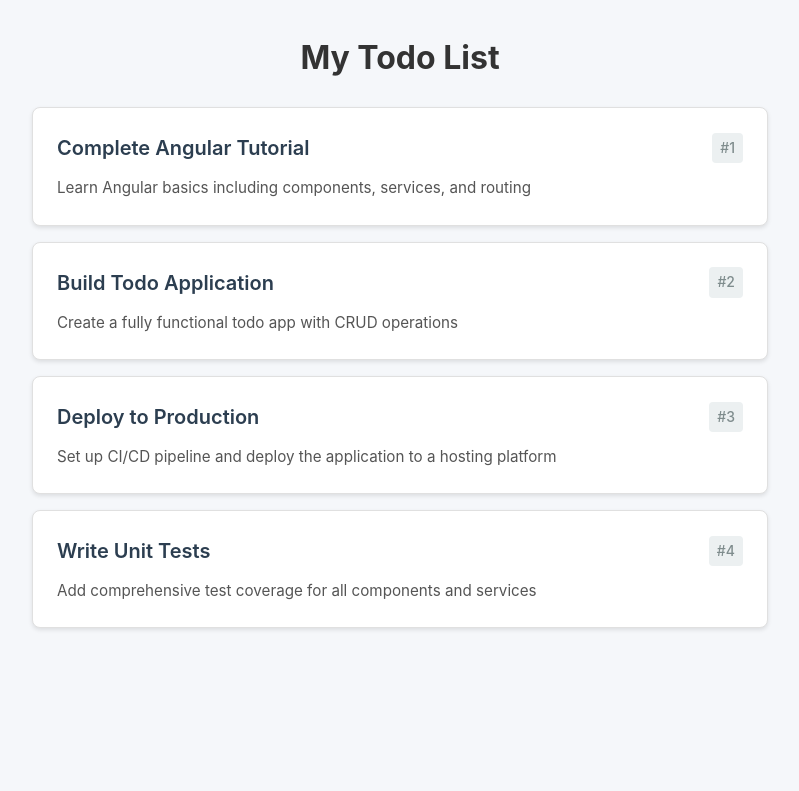
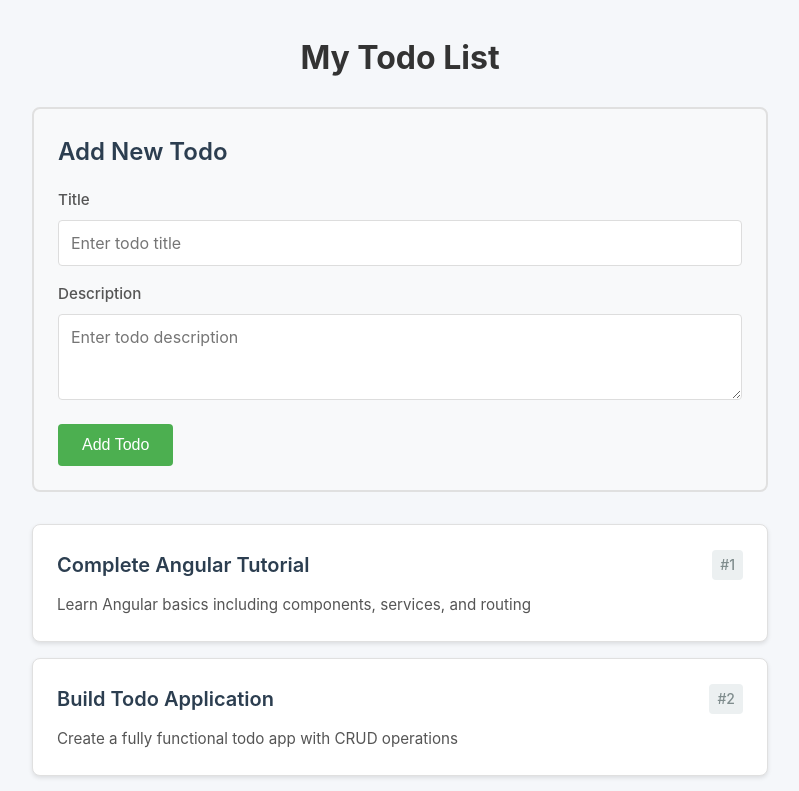
Before and after one commit to 2advancesolutions/Venus-Angular-Todo-None-Human, an Angular app: page / in a window 1280 px wide. Shown: the top 791 px of the page, without its empty margins (240-1039 px from the left). Built offline with nearby package versions, Linux system fonts and the light colour scheme.

Commit message:
feat: add todo creation form with title and description fields

```diff
--- a/src/app/components/todo-list/todo-list.css
+++ b/src/app/components/todo-list/todo-list.css
@@ -11,6 +11,79 @@
   text-align: center;
 }
 
+/* Add Todo Form Styles */
+.add-todo-form {
+  background: #f8f9fa;
+  border: 2px solid #e0e0e0;
+  border-radius: 8px;
+  padding: 1.5rem;
+  margin-bottom: 2rem;
+}
+
+.form-title {
+  font-size: 1.5rem;
+  color: #2c3e50;
+  margin: 0 0 1rem 0;
+  font-weight: 600;
+}
+
+.form-group {
+  margin-bottom: 1rem;
+}
+
+.form-group label {
+  display: block;
+  font-size: 0.95rem;
+  color: #555;
+  margin-bottom: 0.5rem;
+  font-weight: 500;
+}
+
+.form-input,
+.form-textarea {
+  width: 100%;
+  padding: 0.75rem;
+  font-size: 1rem;
+  border: 1px solid #ddd;
+  border-radius: 4px;
+  box-sizing: border-box;
+  font-family: inherit;
+  transition: border-color 0.2s, box-shadow 0.2s;
+}
+
+.form-input:focus,
+.form-textarea:focus {
+  outline: none;
+  border-color: #4CAF50;
+  box-shadow: 0 0 0 3px rgba(76, 175, 80, 0.1);
+}
+
+.form-textarea {
+  resize: vertical;
+  min-height: 80px;
+}
+
+.btn-add {
+  background: #4CAF50;
+  color: white;
+  border: none;
+  padding: 0.75rem 1.5rem;
+  font-size: 1rem;
+  font-weight: 500;
+  border-radius: 4px;
+  cursor: pointer;
+  transition: background-color 0.2s, transform 0.1s;
+}
+
+.btn-add:hover {
+  background: #45a049;
+}
+
+.btn-add:active {
+  transform: scale(0.98);
+}
+
+/* Todo Cards Styles */
 .todo-cards {
   display: flex;
   flex-direction: column;
--- a/src/app/components/todo-list/todo-list.html
+++ b/src/app/components/todo-list/todo-list.html
@@ -1,6 +1,41 @@
 <div class="todo-list-container">
   <h1 class="todo-list-title">My Todo List</h1>
 
+  <!-- Add Todo Form -->
+  <div class="add-todo-form">
+    <h2 class="form-title">Add New Todo</h2>
+    <form (ngSubmit)="addTodo()">
+      <div class="form-group">
+        <label for="title">Title</label>
+        <input
+          type="text"
+          id="title"
+          name="title"
+          [(ngModel)]="newTodoTitle"
+          placeholder="Enter todo title"
+          class="form-input"
+          required
+        />
+      </div>
+
+      <div class="form-group">
+        <label for="description">Description</label>
+        <textarea
+          id="description"
+          name="description"
+          [(ngModel)]="newTodoDescription"
+          placeholder="Enter todo description"
+          class="form-textarea"
+          rows="3"
+          required
+        ></textarea>
+      </div>
+
+      <button type="submit" class="btn-add">Add Todo</button>
+    </form>
+  </div>
+
+  <!-- Todo Cards -->
   <div class="todo-cards">
     <div class="todo-card" *ngFor="let todo of todos">
       <div class="todo-card-header">
--- a/src/app/components/todo-list/todo-list.ts
+++ b/src/app/components/todo-list/todo-list.ts
@@ -1,5 +1,6 @@
 import { Component } from '@angular/core';
 import { CommonModule } from '@angular/common';
+import { FormsModule } from '@angular/forms';
 
 interface Todo {
   id: number;
@@ -9,7 +10,7 @@ interface Todo {
 
 @Component({
   selector: 'app-todo-list',
-  imports: [CommonModule],
+  imports: [CommonModule, FormsModule],
   templateUrl: './todo-list.html',
   styleUrl: './todo-list.css'
 })
@@ -36,4 +37,23 @@ export class TodoListComponent {
       description: 'Add comprehensive test coverage for all components and services'
     }
   ];
+
+  newTodoTitle: string = '';
+  newTodoDescription: string = '';
+
+  addTodo(): void {
+    if (this.newTodoTitle.trim() && this.newTodoDescription.trim()) {
+      const newTodo: Todo = {
+        id: this.todos.length > 0 ? Math.max(...this.todos.map(t => t.id)) + 1 : 1,
+        title: this.newTodoTitle.trim(),
+        description: this.newTodoDescription.trim()
+      };
+
+      this.todos.push(newTodo);
+
+      // Clear the form
+      this.newTodoTitle = '';
+      this.newTodoDescription = '';
+    }
+  }
 }
```
